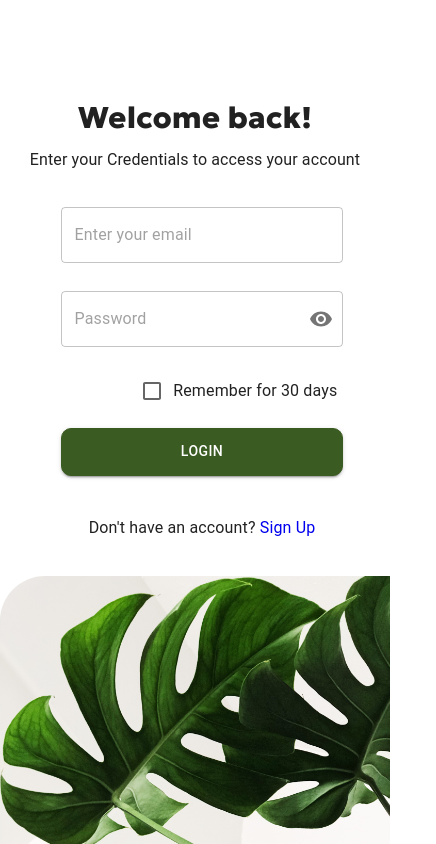
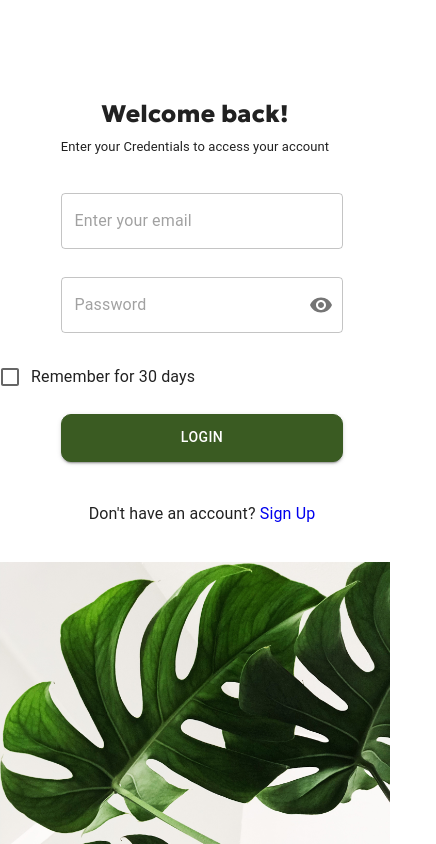
Before and after one commit to faribacss/login-and-sign-in-page, a React (Vite) app: page / in a window 390 px wide. Shown: the top 844 px of the page, 436 px wide, since content can reach past the window. Built offline with nearby package versions, Linux system fonts and the light colour scheme; some icons are missing.

Commit message:
media query updated

```diff
--- a/src/index.css
+++ b/src/index.css
@@ -47,9 +47,18 @@
 }
 @font-face {
   font-family: "JejuMyeongjo";
-  src: url("@/assets/public/fonts/ko/JejuMyeongjo-Regular.ttf") format("truetype");
+  src: url("@/assets/public/fonts/ko/JejuMyeongjo-Regular.ttf")
+    format("truetype");
 }
 
+/* global style */
+* {
+  padding: 0;
+  margin: 0;
+  box-sizing: border-box;
+  scrollbar-width: none;
+  scroll-behavior: smooth;
+}
 /* Custom SweetAlert Font */
 .custom-swal {
   font-family: "BricolageBold" !important;
@@ -146,20 +155,30 @@
 }
 
 /* media query */
-@media (max-width: 900px) {
+@media screen and (max-width: 720px) {
   .auth-image-box {
     max-width: 100%;
+    border-radius: 0;
   }
-}
-@media screen and (max-width: 720px) {
-  .auth-text-field , .auth-button-base  {
+  .auth-text-field,
+  .auth-button-base {
     max-width: 70% !important;
   }
-  label {
+  .auth-title {
+    font-size: 24px !important;
+  }
+  html[lang="en"] label,
+  html[lang="ko"] label {
     display: flex;
     justify-content: center;
     position: relative;
-    left: 8%;
+    left: 18%;
+  }
+  html[lang="fa"] label {
+    display: flex;
+    justify-content: center;
+    position: relative;
+    right: 11%;
   }
 }
 
@@ -185,16 +204,16 @@ html[lang="en"] body {
 
 /* korean font */
 html[lang="ko"] body {
-  font-family: "PinkfongBabySharkBold",  sans-serif;
+  font-family: "PinkfongBabySharkBold", sans-serif;
 }
 html[lang="ko"] .auth-primary-button,
 html[lang="ko"] .auth-title {
-  font-family: "MoneygraphyRounded",  sans-serif;
+  font-family: "MoneygraphyRounded", sans-serif;
 }
-html[lang="ko"] input::placeholder{
-  font-family: "JejuMyeongjo",  sans-serif;
+html[lang="ko"] input::placeholder {
+  font-family: "JejuMyeongjo", sans-serif;
 }
 html[lang="ko"] span,
 html[lang="ko"] p {
-  font-family: "JejuMyeongjo",  sans-serif;
+  font-family: "JejuMyeongjo", sans-serif;
 }
--- a/src/pages/toLogin/ToLogin.jsx
+++ b/src/pages/toLogin/ToLogin.jsx
@@ -170,12 +170,7 @@ function ToLogin() {
                       />
                     }
                     label={t("login.remember")}
-                    sx={{
-                      width: "100%",
-                      margin: "0",
-                      textAlign: isRtl ? "right" : "left",
-                      direction: isRtl ? "rtl" : "ltr",
-                    }}
+                    className={styles.rememberMeLabel}
                   />
                 </FormGroup>
               </Grid>
--- a/src/pages/toLogin/ToLogin.module.css
+++ b/src/pages/toLogin/ToLogin.module.css
@@ -7,7 +7,7 @@
   font-weight: 400;
   font-size: 16px;
 }
-.forgotpass{
+/* .forgotpass{
     position: relative;
 }
 .forgotpass::after {
@@ -21,11 +21,18 @@
     height: 1px;
     color: #0C2A92;
     cursor: pointer;
+} */
+
+.rememberMeLabel {
+  width: fit-content;
 }
 
 @media screen and (max-width: 720px) {
   .container {
     margin: 100px auto 20px;
+  }
+  .subtitle{
+    font-size: 13px !important;
   }
   section{
     text-align: center;
--- a/src/pages/toSignUp/ToSignUp.jsx
+++ b/src/pages/toSignUp/ToSignUp.jsx
@@ -216,12 +216,7 @@ function ToSignUp() {
                       />
                     }
                     label={t("signup.policy")}
-                    sx={{
-                      width: "100%",
-                      margin: "0",
-                      textAlign: isRtl ? "right" : "left",
-                      direction: isRtl ? "rtl" : "ltr",
-                    }}
+                    className={styles.policyLabel}
                   />
                 </FormGroup>
               </Grid>
--- a/src/pages/toSignUp/ToSignUp.module.css
+++ b/src/pages/toSignUp/ToSignUp.module.css
@@ -4,6 +4,9 @@
 }
 .title {
   margin: 20px 0;
+}
+.policyLabel {
+  width: fit-content;
 }
 
 @media screen and (max-width: 720px) {
--- a/src/pages/welcome/WelcomePage.module.css
+++ b/src/pages/welcome/WelcomePage.module.css
@@ -55,7 +55,7 @@
     rgba(60, 64, 67, 0.15) 0px 2px 6px 2px;
 }
 
-/* persian */
+/* persian fonts */
 [dir="rtl"] .logoutLink {
   font-family: "Yekan", sans-serif;
 }
@@ -64,7 +64,7 @@
   font-family: "Lalezar", sans-serif;
 }
 
-/* english */
+/* english fonts */
 html[lang="en"] .logoutLink {
   font-family: "BricolageBold" sans-serif;
 }
@@ -75,9 +75,22 @@ html[lang="en"] .welcomeTitle {
   font-family: "Geologica", cursive;
 }
 
-/* korean */
+/* korean fonts */
 html[lang="ko"] .welcomeTitle,
 html[lang="ko"] .logoutLink,
 html[lang="ko"] .welcomeMessage {
   font-family: "CafeDongdong", cursive;
 }
+
+@media screen and (max-width: 720px) {
+  .welcome{
+    height: 90vh;
+  }
+  .welcomeMessage{
+    font-size: 40px !important;
+    margin-bottom: 15px !important;
+  }
+  .welcomeTitle{
+    font-size: 20px !important;
+  }
+}
```
